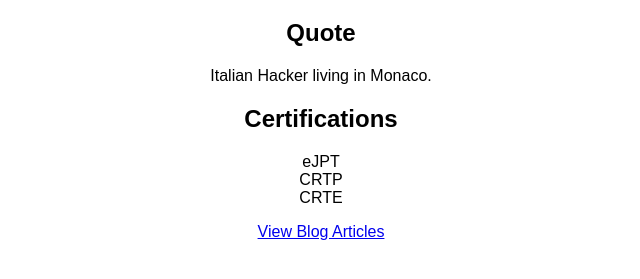
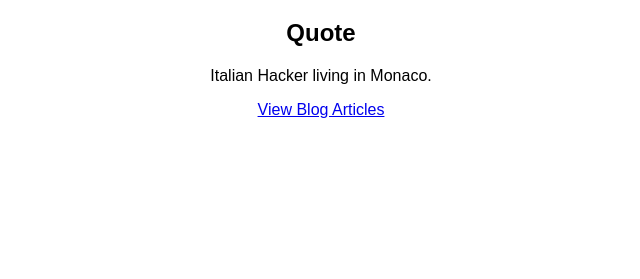
Before and after one commit to sn0wsec/my-blog, a plain HTML site: page index.html in a window 1280 px wide. Shown: the part 61-340 px from the top of the page, without its empty margins (319-959 px from the left). Drawn offline with Linux system fonts and the light colour scheme.

Commit message:
Update index.html

```diff
--- a/index.html
+++ b/index.html
@@ -24,15 +24,6 @@
     </ul>
   </section>
 
-  <section>
-    <h2>Certifications</h2>
-    <ul>
-      <li>eJPT</li>
-      <li>CRTP</li>
-      <li>CRTE</li>
-    </ul>
-  </section>
-
   <nav>
     <a href="blog.html">View Blog Articles</a>
   </nav>
```
